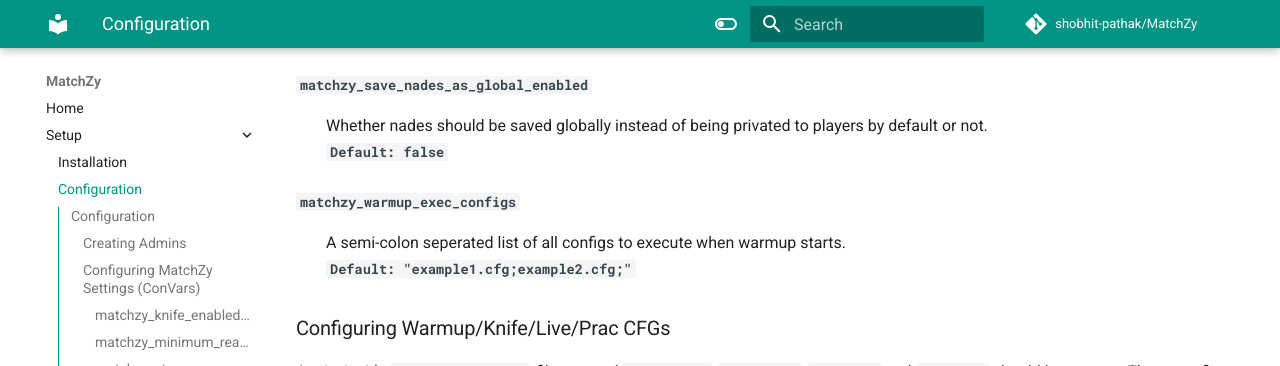
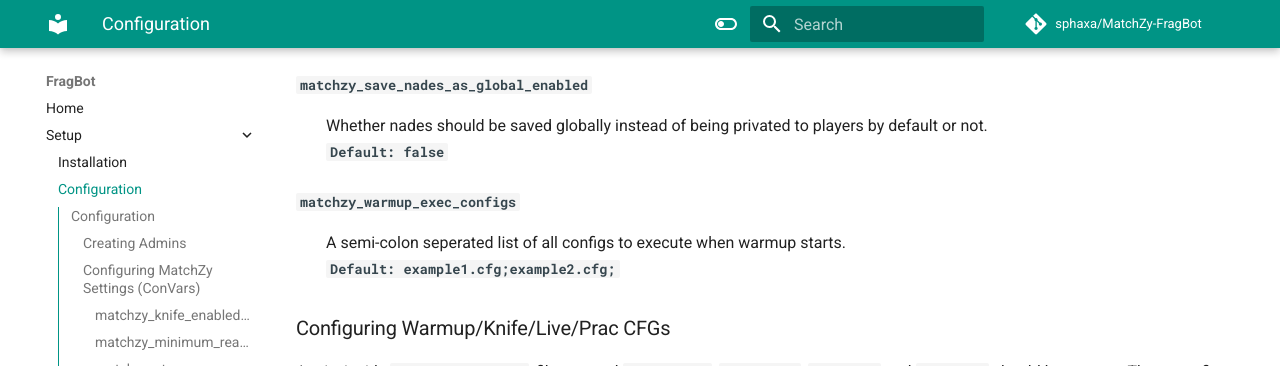
Before and after one commit to shobhit-pathak/MatchZy, an MkDocs documentation site: the page built from documentation/docs/configuration.md, in a window 1280 px wide and 900 px high, scrolled down 3788 px. Shown: the top 366 px of the window. Built offline with MkDocs 1.6.1 and Material for MkDocs 9.7.7, drawn with Linux system fonts in a browser that asks for light colours; comment, search, counter and statistics services are not loaded.

Commit message:
update mkdocs

```diff
--- a/documentation/docs/configuration.md
+++ b/documentation/docs/configuration.md
@@ -106,7 +106,7 @@
 :   Whether nades should be saved globally instead of being privated to players by default or not.<br>**`Default: false`**
 
 ####`matchzy_warmup_exec_configs`
-:   A semi-colon seperated list of all configs to execute when warmup starts.<br>**`Default: "example1.cfg;example2.cfg;"`**
+:   A semi-colon seperated list of all configs to execute when warmup starts.<br>**`Default: example1.cfg;example2.cfg;`**
 
 ### Configuring Warmup/Knife/Live/Prac CFGs
 Again, inside `csgo/cfg/MatchZy`, files named `warmup.cfg`, `knife.cfg`, `live.cfg` and `prac.cfg` should be present. These configs are executed when Warmup, Knife, Live and Practice Mode is started respectively.
--- a/documentation/mkdocs.yml
+++ b/documentation/mkdocs.yml
@@ -1,7 +1,7 @@
-site_name: MatchZy
-site_url: https://shobhit-pathak.github.io/MatchZy/
-repo_url: https://github.com/shobhit-pathak/MatchZy
-repo_name: shobhit-pathak/MatchZy
+site_name: FragBot
+site_url: https://sphaxa.github.io/MatchZy-FragBot/
+repo_url: https://github.com/sphaxa/MatchZy-FragBot
+repo_name: sphaxa/MatchZy-FragBot
 theme:
   name: material
   features:
@@ -62,4 +62,4 @@
 extra:
   social:
     - icon: fontawesome/brands/github
-      link: https://github.com/shobhit-pathak/MatchZy
+      link: https://github.com/sphaxa/MatchZy-FragBot
```
Also changed, not shown: 3 other files.
